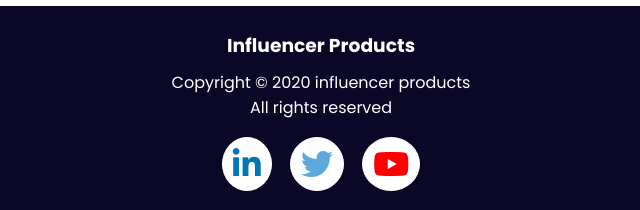
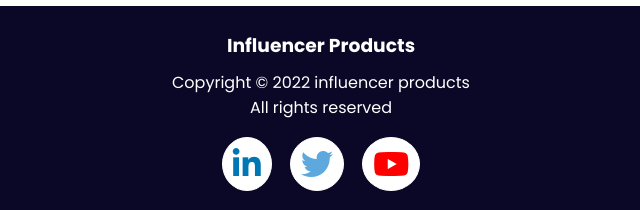
Before and after one commit to tasin000/influencer-gear, a plain HTML site: page index.html in a window 1280 px wide. Shown: the part 2697-2907 px from the top of the page, 319-959 px from the left. Drawn offline with Linux system fonts and the light colour scheme.

Commit message:
Update index.html

```diff
--- a/index.html
+++ b/index.html
@@ -216,7 +216,7 @@
 
     <footer>
         <h3 class="heading">Influencer Products</h3>
-        <p class="paragraph">Copyright &copy; 2020 influencer products <br> All rights reserved</p>
+        <p class="paragraph">Copyright &copy; 2022 influencer products <br> All rights reserved</p>
         <div class="icons">
             <i class="fab fa-linkedin-in fa-2x ln" onclick="window.open('https://www.linkedin.com/')"></i>
             <i class="fab fa-twitter fa-2x tw" onclick="window.open('https://www.twitter.com/')"></i>
```
